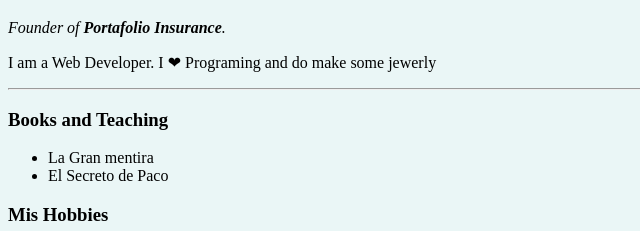
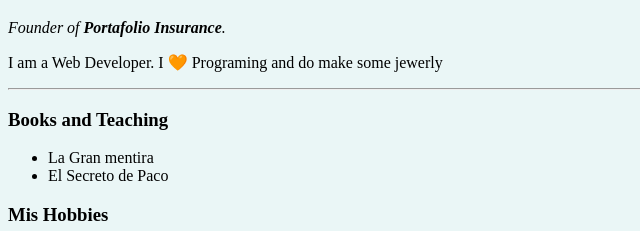
Before and after one commit to salonof01/DV, a plain HTML site: page index.html in a window 1280 px wide. Shown: the part 402-633 px from the top of the page, 0-640 px from the left. Drawn offline with Linux system fonts and the light colour scheme.

```diff
--- a/index.html
+++ b/index.html
@@ -19,7 +19,7 @@
     <img src="Pictures/Onof Photo-modified.png" alt="cara desconocida">
     <h1>Onofre Salvador</h1>
     <p><em>Founder of <strong>Portafolio Insurance</strong>.</em></p>
-    <p>I am a Web Developer. I ❤ Programing and do make some jewerly </p>
+    <p>I am a Web Developer. I 🧡 Programing and do make some jewerly </p>
     <hr>
     <h3>Books and Teaching</h3>
     <ul>
```
